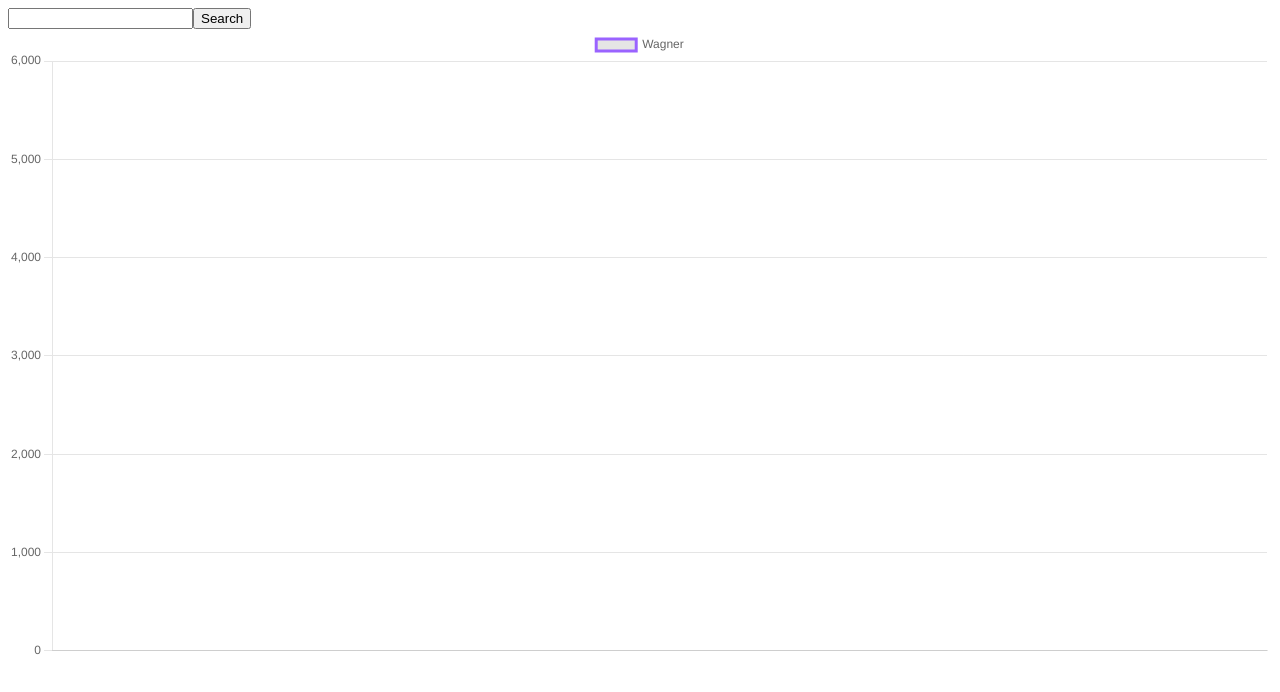
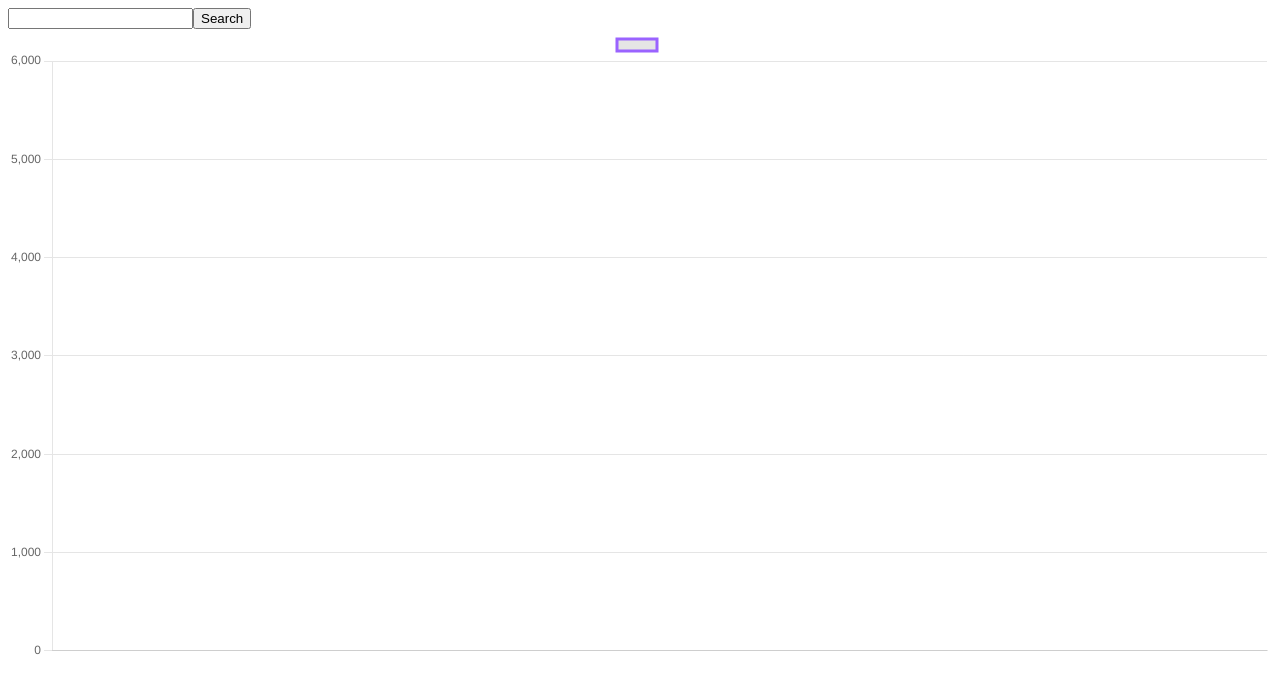
Before and after one commit to WagaoFC/gitHubCompare, a React (Vite) app: page / in a window 1280 px wide. Shown: the top 692 px of the page. Built offline with nearby package versions, Linux system fonts and the light colour scheme.

Commit message:
:bug: fix: general bugs

```diff
--- a/src/App.tsx
+++ b/src/App.tsx
@@ -7,7 +7,8 @@ export function App() {
   }
 
   interface ILanguages {
-    tech: string,
+    name: string,
+    quantity: number
   }
 
   const [username, setUsername] = useState('')
@@ -15,13 +16,17 @@ export function App() {
   const [finalLanguages, setFinalLanguages] = useState<string[]>([])
 
   useEffect(() => {
+    listTechs()
+  }, [languageCollection])
+
+  function listTechs() {
     const allLanguages = languageCollection.reduce<string[]>((result, obj) => {
       const keys = Object.keys(obj);
       return result.concat(keys);
     }, []);
 
-    setFinalLanguages(allLanguages.filter((valor, indice, array) => array.indexOf(valor) === indice))
-  }, [languageCollection])
+    setFinalLanguages(allLanguages.filter((value, index, array) => array.indexOf(value) === index))
+  }
 
   async function handleSubmit(event: React.FormEvent<HTMLFormElement>) {
     event.preventDefault()
@@ -54,7 +59,7 @@ export function App() {
           Search
         </button>
       </form>
-      <Chart name={finalLanguages} />
+      <Chart username={username} nameTech={finalLanguages} />
     </>
   )
 }
--- a/src/components/chart/index.tsx
+++ b/src/components/chart/index.tsx
@@ -22,19 +22,20 @@ ChartJS.register(
     Filler
 )
 
-interface ILanguage {
-    name: string[],
+interface IInfoUser {
+    username: string,
+    nameTech: string[],
 }
 
-export function Chart(language: ILanguage) {
+export function Chart(infoUser: IInfoUser) {
     const bytes = [1050, 500, 3000, 5798, 20, 0]
-    const techs = language.name
+    const techs = infoUser.nameTech
 
     const data = {
         labels: techs,
         datasets: [
             {
-                label: 'Wagner',
+                label: infoUser.username,
                 data: bytes,
                 borderColor: 'rgb(154, 99, 255)',
                 pointRadius: 3,
```
